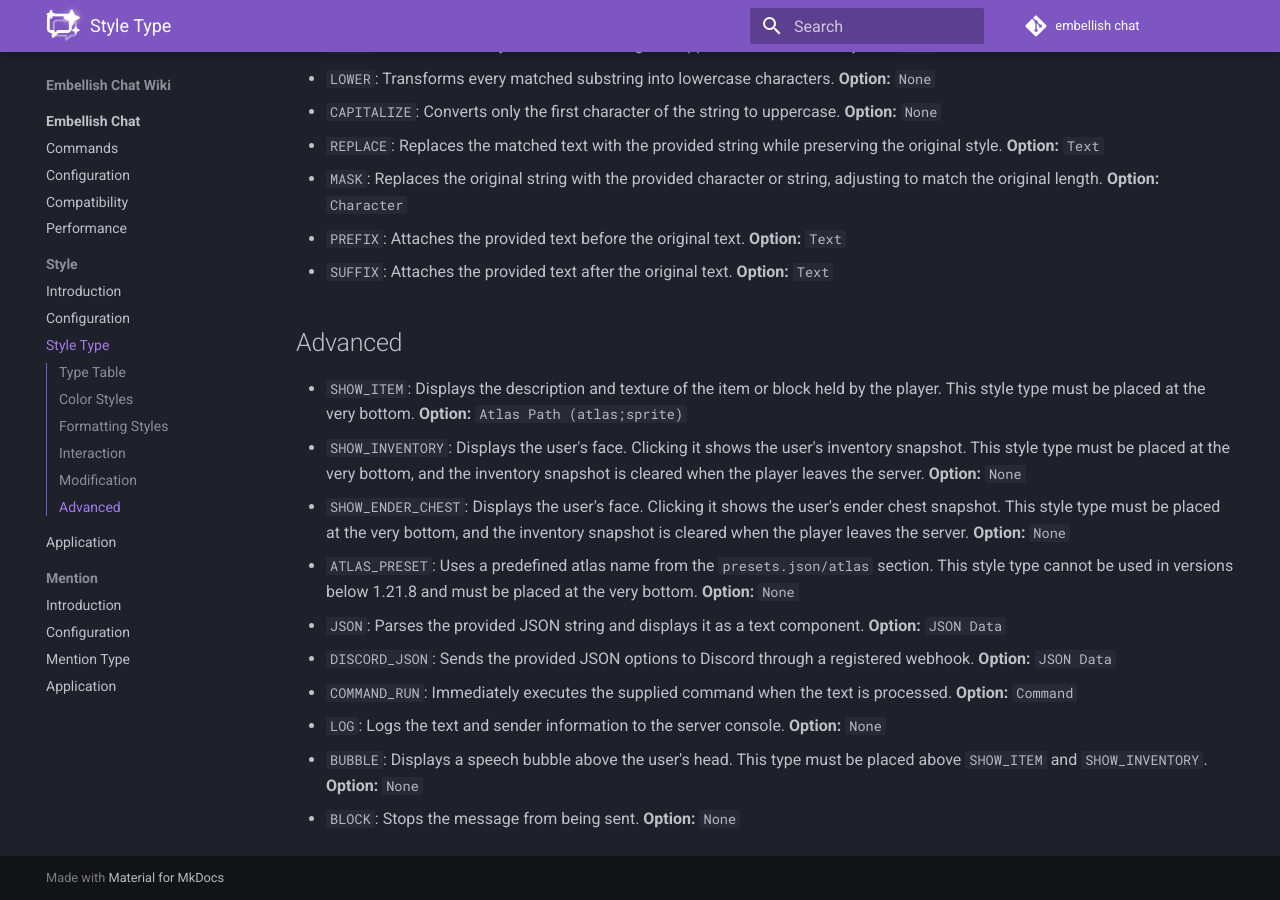
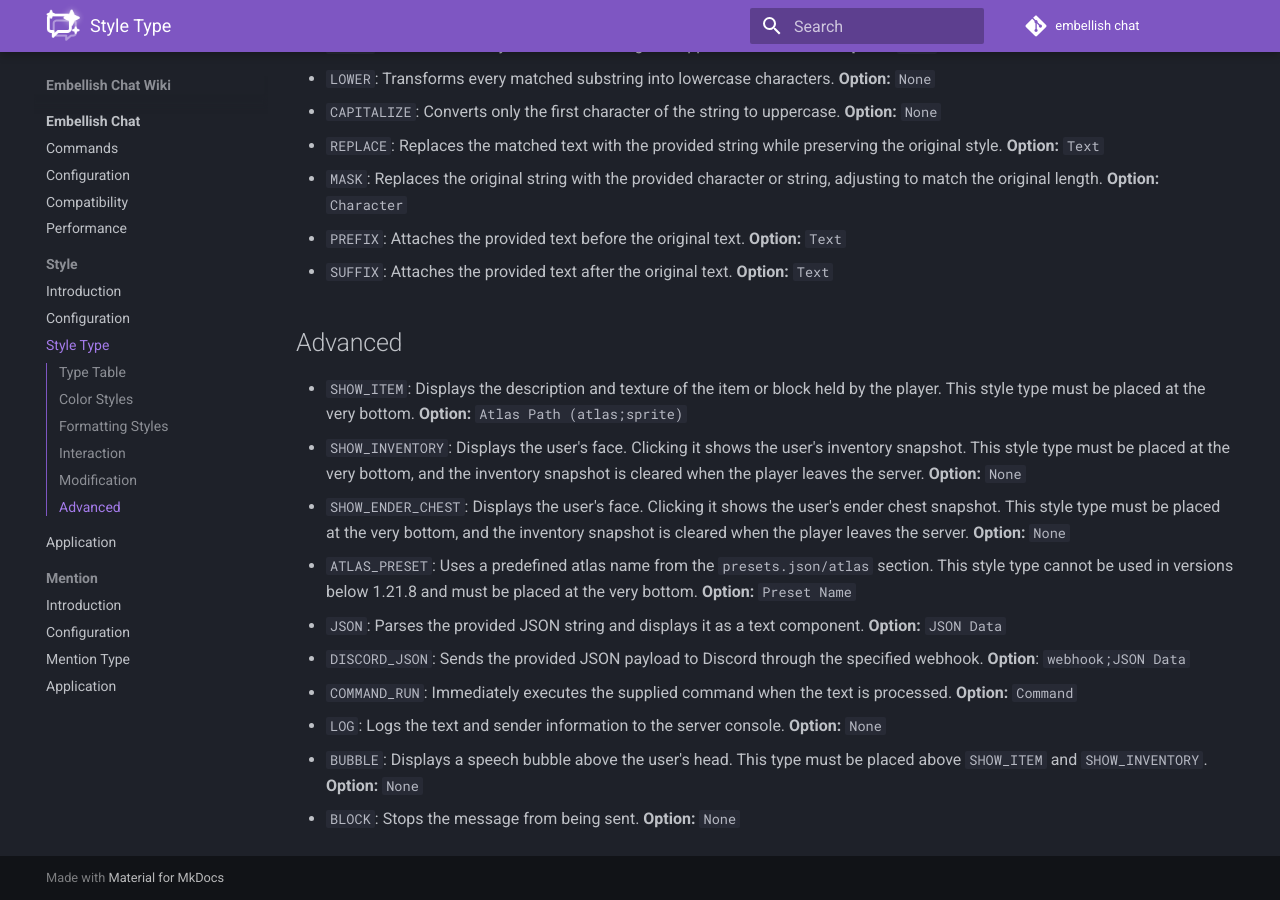
Before and after one commit to hanhy06/embellish_chat, an MkDocs documentation site: the page built from docs/mkdocs/docs/style/StyleType.md, in a window 1280 px wide and 900 px high, scrolled down 1555 px. Built offline with MkDocs 1.6.1 and Material for MkDocs 9.7.7, drawn with Linux system fonts in a browser that asks for light colours; comment, search, counter and statistics services are not loaded.

Commit message:
Add command availability note and clarify style type options in documentation

```diff
--- a/docs/mkdocs/docs/style/StyleType.md
+++ b/docs/mkdocs/docs/style/StyleType.md
@@ -54,9 +54,9 @@
 * `SHOW_ITEM`: Displays the description and texture of the item or block held by the player. This style type must be placed at the very bottom. **Option:** `Atlas Path (atlas;sprite)`
 * `SHOW_INVENTORY`: Displays the user's face. Clicking it shows the user's inventory snapshot. This style type must be placed at the very bottom, and the inventory snapshot is cleared when the player leaves the server. **Option:** `None`
 * `SHOW_ENDER_CHEST`: Displays the user's face. Clicking it shows the user's ender chest snapshot. This style type must be placed at the very bottom, and the inventory snapshot is cleared when the player leaves the server. **Option:** `None`
-* `ATLAS_PRESET`: Uses a predefined atlas name from the `presets.json/atlas` section. This style type cannot be used in versions below 1.21.8 and must be placed at the very bottom. **Option:** `None`
+* `ATLAS_PRESET`: Uses a predefined atlas name from the `presets.json/atlas` section. This style type cannot be used in versions below 1.21.8 and must be placed at the very bottom. **Option:** `Preset Name`
 * `JSON`: Parses the provided JSON string and displays it as a text component. **Option:** `JSON Data`
-* `DISCORD_JSON`: Sends the provided JSON options to Discord through a registered webhook. **Option:** `JSON Data`
+* `DISCORD_JSON`: Sends the provided JSON payload to Discord through the specified webhook. **Option**: `webhook;JSON Data`
 * `COMMAND_RUN`: Immediately executes the supplied command when the text is processed. **Option:** `Command`
 * `LOG`: Logs the text and sender information to the server console. **Option:** `None`
 * `BUBBLE`: Displays a speech bubble above the user's head. This type must be placed above `SHOW_ITEM` and `SHOW_INVENTORY`. **Option:** `None`
```
Also changed, not shown: docs/mkdocs/docs/embellish-chat/Commands.md (+2 -0 lines).
